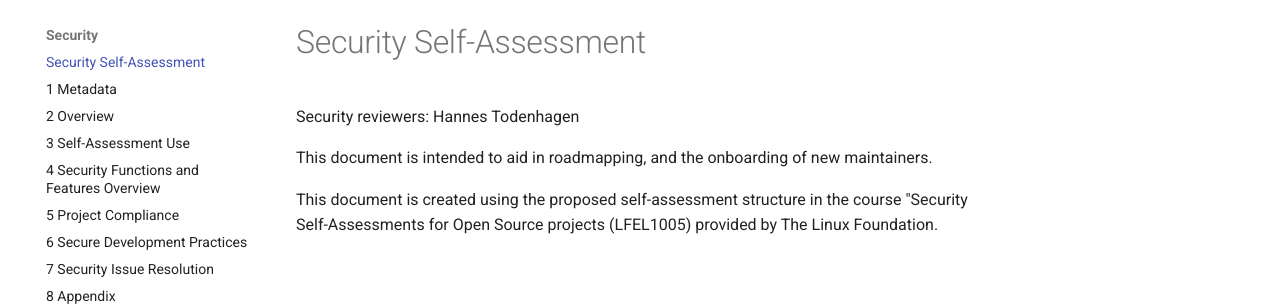
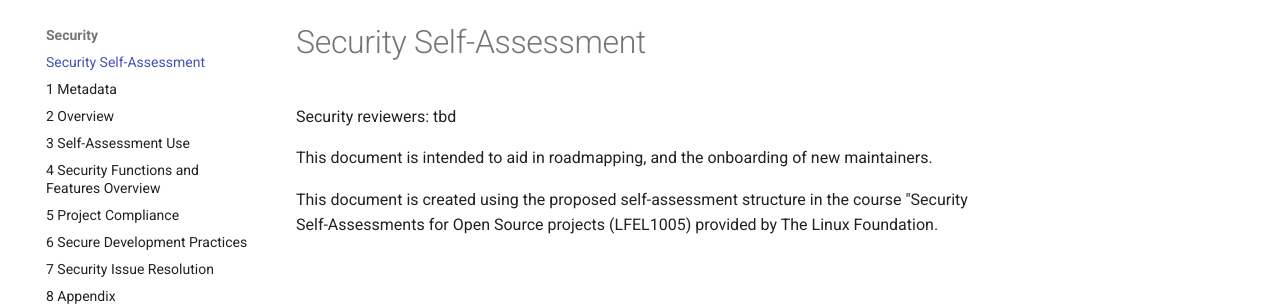
Before and after one commit to HannesTod/dev-doc-template, an MkDocs documentation site: the page built from docs/security/0_home.md, in a window 1280 px wide. Shown: the part 124-430 px from the top of the page. Built offline with MkDocs 1.6.1 and Material for MkDocs 9.7.7, drawn with Linux system fonts in a browser that asks for light colours.

Commit message:
Update 0_home.md

```diff
--- a/docs/security/0_home.md
+++ b/docs/security/0_home.md
@@ -1,6 +1,6 @@
 # Security Self-Assessment
 
-Security reviewers: Hannes Todenhagen
+Security reviewers: tbd
 
 This document is intended to aid in roadmapping, and the onboarding of new maintainers.
 
```
